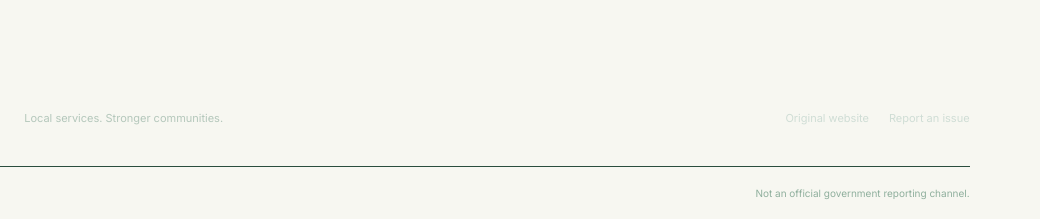
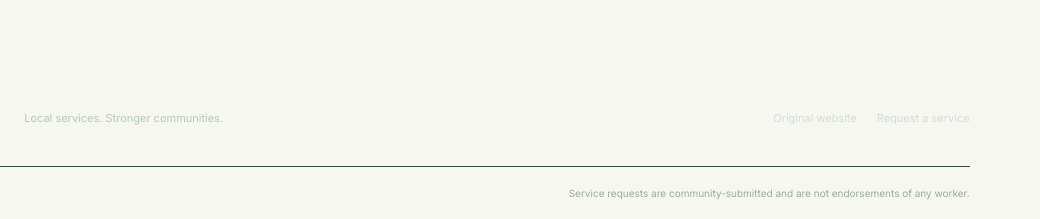
Before and after one commit to Het-Darji-1504/HackaThon, a plain HTML site: page community.html in a window 1280 px wide. Shown: the part 2886-3105 px from the top of the page, 240-1280 px from the left. Drawn offline with nearby package versions, Linux system fonts and the light colour scheme; no server answers.

Commit message:
Remove remaining civic reporting copy from community page

```diff
--- a/community.html
+++ b/community.html
@@ -92,6 +92,6 @@
       <p id="empty-reports" class="empty-reports">No service requests yet. Add the first request using the form above.</p>
     </section>
   </main>
-  <footer class="site-footer"><div class="wrap footer-main"><a class="brand" href="community.html"><img class="brand-logo" src="logo.svg" alt=""><span class="brand-text">Work <em>Satthi</em></span></a><p class="footer-tagline">Local services. Stronger communities.</p><div class="footer-links"><a href="index.html">Original website</a><a href="#report-form">Report an issue</a></div></div><div class="wrap footer-bottom"><span>Work Satthi · Hackathon prototype</span><span>Not an official government reporting channel.</span></div></footer>
+  <footer class="site-footer"><div class="wrap footer-main"><a class="brand" href="community.html"><img class="brand-logo" src="logo.svg" alt=""><span class="brand-text">Work <em>Satthi</em></span></a><p class="footer-tagline">Local services. Stronger communities.</p><div class="footer-links"><a href="index.html">Original website</a><a href="#report-form">Request a service</a></div></div><div class="wrap footer-bottom"><span>Work Satthi · Hackathon prototype</span><span>Service requests are community-submitted and are not endorsements of any worker.</span></div></footer>
 </body>
 </html>
```
